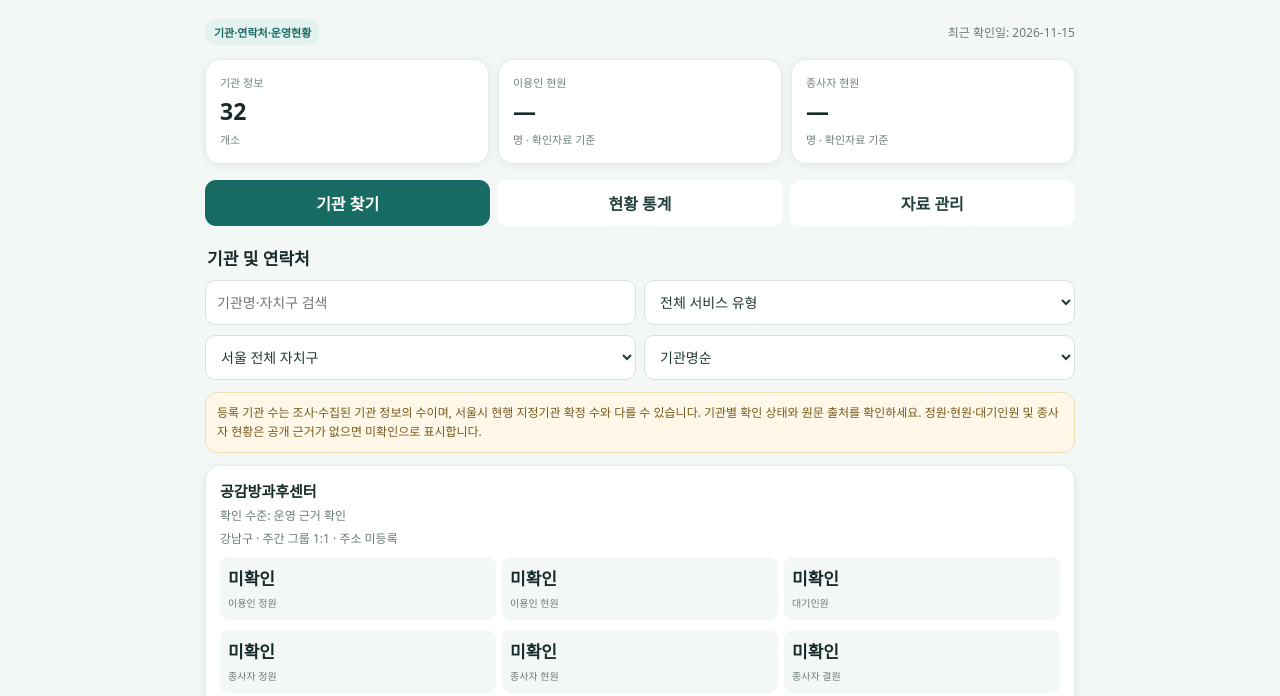
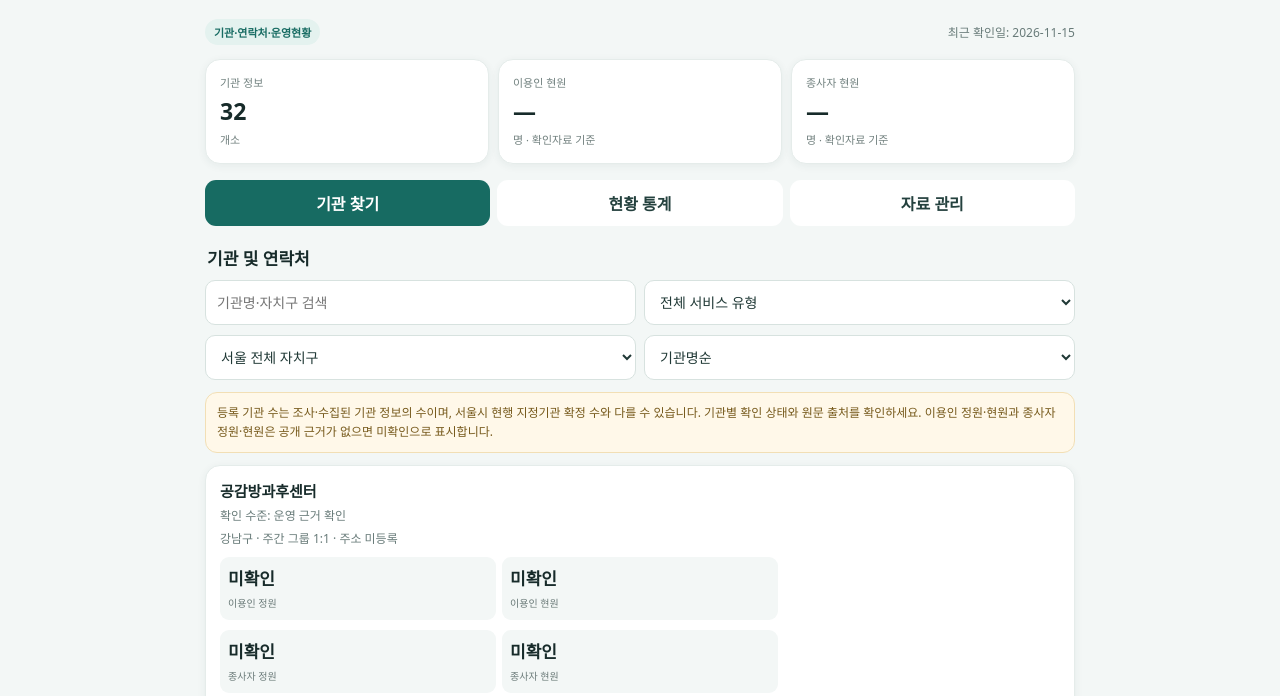
Before and after one commit to 79san2/emergency-hospital, a plain HTML site: page integrated-care/index.html in a window 1280 px wide. Shown: the part 104-800 px from the top of the page. Drawn offline with Linux system fonts and the light colour scheme.

Commit message:
기관 현황에서 대기인원 및 종사자 결원 항목 제거

```diff
--- a/integrated-care/index.html
+++ b/integrated-care/index.html
@@ -24,7 +24,7 @@
  <h2>기관 및 연락처</h2>
  <div class="filters"><input id="search" placeholder="기관명·자치구 검색"><select id="type"><option value="">전체 서비스 유형</option><option>24시간형</option><option>주간 개별 1:1</option><option>주간 그룹 1:1</option></select></div>
  <div class="filters"><select id="district"><option value="">서울 전체 자치구</option></select><select id="sort"><option value="name">기관명순</option><option value="district">자치구순</option></select></div>
- <div class="notice">등록 기관 수는 조사·수집된 기관 정보의 수이며, 서울시 현행 지정기관 확정 수와 다를 수 있습니다. 기관별 확인 상태와 원문 출처를 확인하세요. 정원·현원·대기인원 및 종사자 현황은 공개 근거가 없으면 미확인으로 표시합니다.</div>
+ <div class="notice">등록 기관 수는 조사·수집된 기관 정보의 수이며, 서울시 현행 지정기관 확정 수와 다를 수 있습니다. 기관별 확인 상태와 원문 출처를 확인하세요. 이용인 정원·현원과 종사자 정원·현원은 공개 근거가 없으면 미확인으로 표시합니다.</div>
  <div class="list" id="orgList"><div class="empty">등록된 기관 정보가 없습니다.<br>자료 관리에서 확인된 기관 정보를 추가할 수 있습니다.</div></div>
 </section>
 <section class="section" id="stats">
@@ -34,7 +34,7 @@
 </section>
 <section class="section" id="manage">
  <h2>기관 정보 등록·수정</h2>
- <div class="notice">기관별 최신 정원·현원·대기인원과 종사자 정원·현원·결원을 확인·관리합니다. 월별 이력은 저장하지 않습니다. 담당자 직통번호는 공개되었거나 기관이 업무용으로 확인해 준 번호만 입력하세요.</div>
+ <div class="notice">기관별 이용인 정원·현원과 종사자 정원·현원을 확인·관리합니다. 월별 이력은 저장하지 않습니다. 담당자 직통번호는 공개되었거나 기관이 업무용으로 확인해 준 번호만 입력하세요.</div>
  <form id="orgForm">
  <div class="formgrid">
   <div class="field"><label>기관명 *</label><input name="name" required placeholder="기관 정식 명칭"></div>
@@ -81,7 +81,7 @@ function render(){ $('#totalOrg').textContent=records.length;$('#totalUsers').te
 function sum(a,k){let x=a.map(r=>r[k]).filter(v=>v!==''&&v!==undefined&&v!==null);return x.length?x.reduce((s,v)=>s+Number(v),0):'미확인'}
 function esc(s){return String(s??'').replace(/[&<>"']/g,c=>({'&':'&amp;','<':'&lt;','>':'&gt;','"':'&quot;',"'":'&#39;'}[c]))}
 function levelLabel(r){return r.verificationLevel==='official_directory'?'공식 기관검색 확인':r.verificationLevel==='operating_evidence'?'운영 근거 확인':r.verificationLevel==='candidate'?'후보·추가 확인 필요':'확인 수준 미분류'}
-function card(r){return '<article class="record"><h3>'+esc(r.name)+'</h3><p class="small">확인 수준: '+levelLabel(r)+'</p><p>'+esc(r.district)+' · '+esc(r.type)+' · '+esc(r.address||'주소 미등록')+'</p><div class="numbers"><div class="number"><b>'+val(r.userCapacity)+'</b><span>이용인 정원</span></div><div class="number"><b>'+val(r.userCurrent)+'</b><span>이용인 현원</span></div><div class="number"><b>'+val(r.userWaiting)+'</b><span>대기인원</span></div></div><div class="numbers"><div class="number"><b>'+val(r.staffCapacity)+'</b><span>종사자 정원</span></div><div class="number"><b>'+val(r.staffCurrent)+'</b><span>종사자 현원</span></div><div class="number"><b>'+val(r.staffVacancy)+'</b><span>종사자 결원</span></div></div><p>담당: '+esc(r.manager||'미등록')+' · 확인일: '+esc(r.verified||'미등록')+'</p><div class="actions">'+(r.phone?'<a href="tel:'+tel(r.phone)+'">대표번호 '+esc(r.phone)+'</a>':'')+(r.direct?'<a href="tel:'+tel(r.direct)+'">직통번호 '+esc(r.direct)+'</a>':'')+'</div><p class="small">확인 상태: '+esc(r.status||'확인 상태 미기재')+'</p><p class="small">출처: '+esc(r.source||'미기재')+(r.sourceUrl?' · <a target="_blank" rel="noopener" href="'+esc(r.sourceUrl)+'">원문 확인</a>':'')+'</p></article>'}
+function card(r){return '<article class="record"><h3>'+esc(r.name)+'</h3><p class="small">확인 수준: '+levelLabel(r)+'</p><p>'+esc(r.district)+' · '+esc(r.type)+' · '+esc(r.address||'주소 미등록')+'</p><div class="numbers"><div class="number"><b>'+val(r.userCapacity)+'</b><span>이용인 정원</span></div><div class="number"><b>'+val(r.userCurrent)+'</b><span>이용인 현원</span></div></div><div class="numbers"><div class="number"><b>'+val(r.staffCapacity)+'</b><span>종사자 정원</span></div><div class="number"><b>'+val(r.staffCurrent)+'</b><span>종사자 현원</span></div></div><p>담당: '+esc(r.manager||'미등록')+' · 확인일: '+esc(r.verified||'미등록')+'</p><div class="actions">'+(r.phone?'<a href="tel:'+tel(r.phone)+'">대표번호 '+esc(r.phone)+'</a>':'')+(r.direct?'<a href="tel:'+tel(r.direct)+'">직통번호 '+esc(r.direct)+'</a>':'')+'</div><p class="small">확인 상태: '+esc(r.status||'확인 상태 미기재')+'</p><p class="small">출처: '+esc(r.source||'미기재')+(r.sourceUrl?' · <a target="_blank" rel="noopener" href="'+esc(r.sourceUrl)+'">원문 확인</a>':'')+'</p></article>'}
 function tel(s){return String(s).replace(/[^0-9+]/g,'')}
 function editRecord(id){let r=records.find(x=>x.id===id);if(!r)return;editing=id;let f=$('#orgForm');Object.keys(r).forEach(k=>{if(f.elements[k])f.elements[k].value=r[k]});document.querySelector('[data-tab="manage"]').click();f.scrollIntoView({behavior:'smooth'})}
 function deleteRecord(id){if(confirm('이 기관 정보를 삭제할까요?')){records=records.filter(r=>r.id!==id);save()}}
@@ -92,7 +92,7 @@ document.querySelectorAll('.tab').forEach(b=>b.onclick=()=>{document.querySelect
 $('#export').onclick=()=>download('integrated-care-seoul.json',JSON.stringify({app:'통합돌봄서비스(서울)',exportedAt:new Date().toISOString(),records},null,2),'application/json');
 $('#importBtn').onclick=()=>$('#importFile').click();
 $('#importFile').onchange=async e=>{let f=e.target.files[0];if(!f)return;try{let x=JSON.parse(await f.text());let a=Array.isArray(x)?x:x.records;if(!Array.isArray(a))throw Error();if(confirm('현재 '+records.length+'개 기관 자료를 가져온 '+a.length+'개 자료로 교체할까요?')){records=a;save();alert('자료를 가져왔습니다.')}}catch(_){alert('올바른 JSON 자료 파일이 아닙니다.')}e.target.value=''};
-$('#monthExport').onclick=()=>{let rows=[['기관명','서비스 유형','자치구','이용인 정원','이용인 현원','이용인 대기','종사자 정원','종사자 현원','종사자 결원','확인일','출처'],...records.map(r=>[r.name,r.type,r.district,r.userCapacity,r.userCurrent,r.userWaiting,r.staffCapacity,r.staffCurrent,r.staffVacancy,r.verified,r.source])];download('통합돌봄서비스_서울_현황.csv','\ufeff'+rows.map(row=>row.map(v=>'"'+String(v??'').replace(/"/g,'""')+'"').join(',')).join('\n'),'text/csv;charset=utf-8')};
+$('#monthExport').onclick=()=>{let rows=[['기관명','서비스 유형','자치구','이용인 정원','이용인 현원','종사자 정원','종사자 현원','확인일','출처'],...records.map(r=>[r.name,r.type,r.district,r.userCapacity,r.userCurrent,r.staffCapacity,r.staffCurrent,r.verified,r.source])];download('통합돌봄서비스_서울_현황.csv','\ufeff'+rows.map(row=>row.map(v=>'"'+String(v??'').replace(/"/g,'""')+'"').join(',')).join('\n'),'text/csv;charset=utf-8')};
 function download(name,data,type){let a=document.createElement('a'),u=URL.createObjectURL(new Blob([data],{type}));a.href=u;a.download=name;a.click();URL.revokeObjectURL(u)}
 setupDistricts();(async()=>{try{const response=await fetch('./data.json',{cache:'no-store'});if(response.ok){const data=await response.json();officialSnapshot=data.officialSnapshot||null;latestOfficialStatus=data.latestOfficialStatus||null;latestProviderDirectory=data.latestProviderDirectory||null;supportContacts=data.seoulSupportContacts||[];const base=Array.isArray(data.records)?data.records:[];const saved=JSON.parse(localStorage.getItem('careSeoulRecords')||'[]');const baseIds=new Set(base.map(x=>x.id));records=[...base,...saved.filter(x=>!baseIds.has(x.id))];}else{records=JSON.parse(localStorage.getItem('careSeoulRecords')||'[]')}}catch(e){records=JSON.parse(localStorage.getItem('careSeoulRecords')||'[]')}render()})();
 </script></body></html>
```
